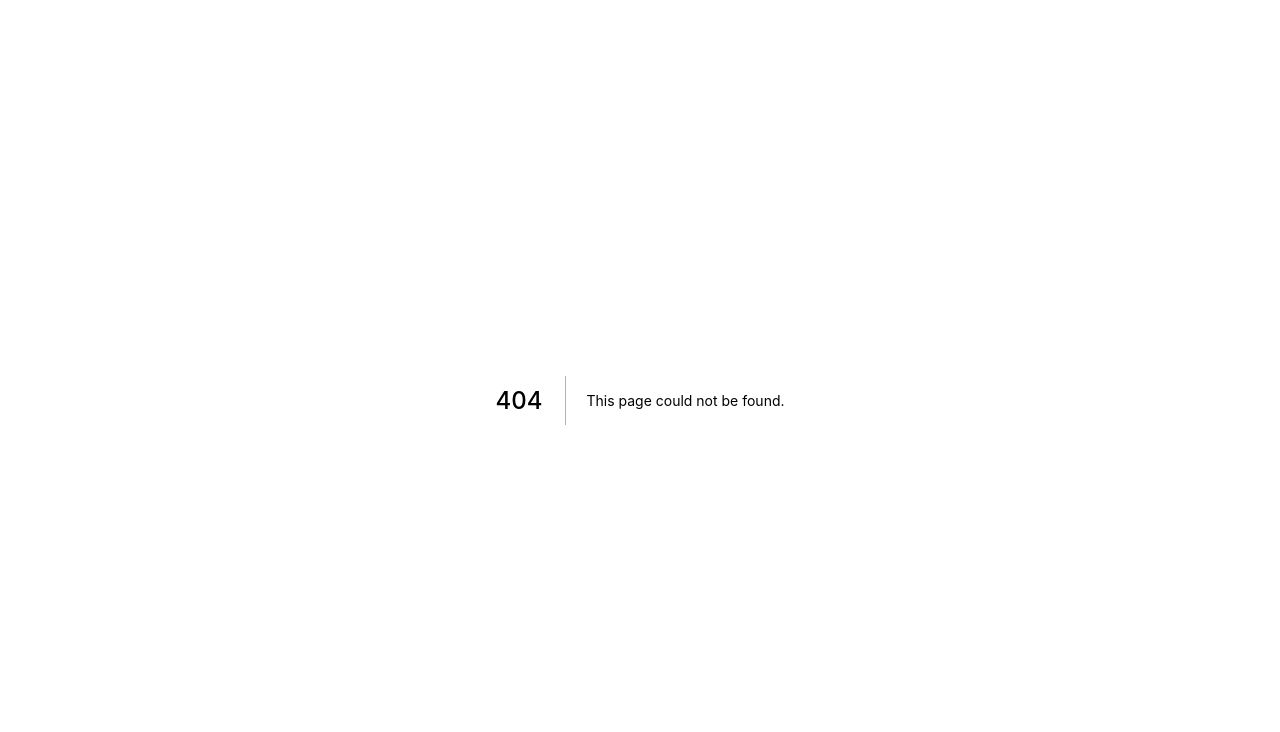
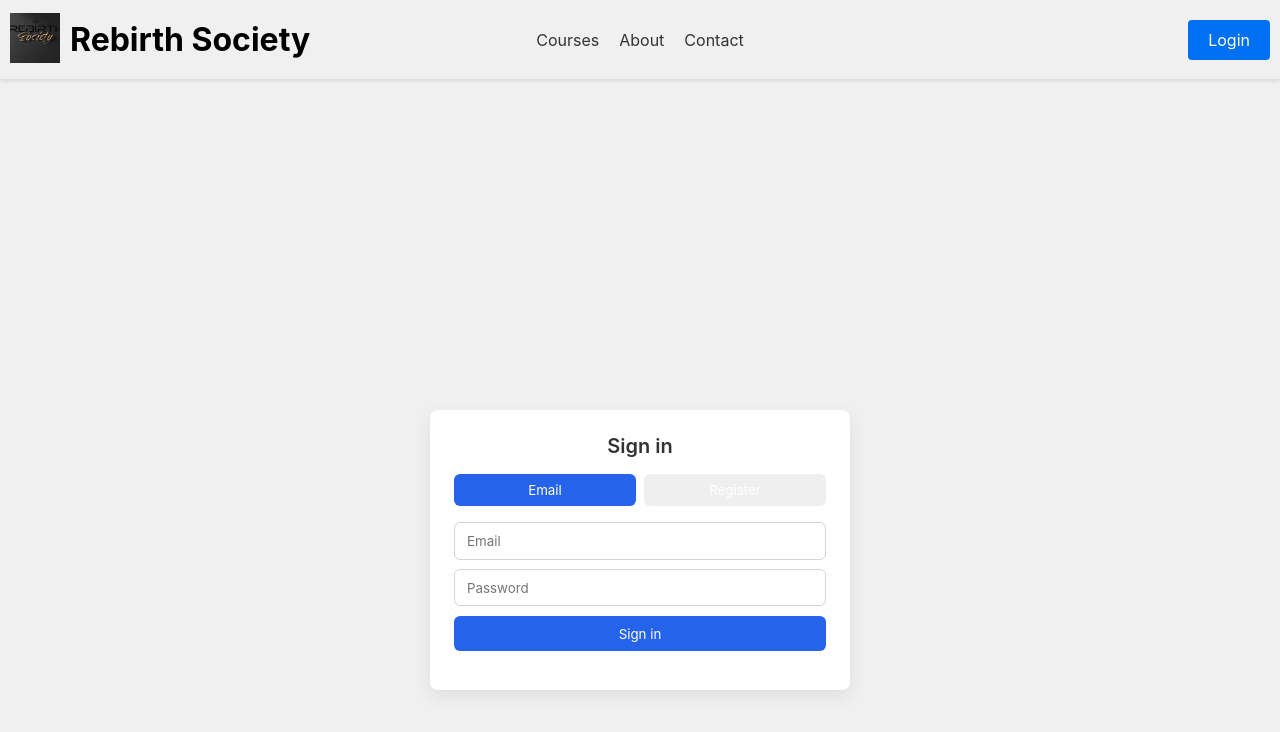
Before and after one commit to Dapharrrr/Rebirth-Society, a Next.js app: page /login in a window 1280 px wide. Before the commit this address had no page. Shown: the top 732 px of the page. Built offline with nearby package versions, Linux system fonts and the light colour scheme.

Commit message:
add login and nextauth

```diff
--- a/app/components/Navbar.tsx
+++ b/app/components/Navbar.tsx
@@ -1,7 +1,32 @@
+"use client";
+import React, { useEffect, useState } from "react";
 import Image from "next/image";
 import styles from "./navbar.module.scss";
 
-const Navbar: React.FC = () => (
+const Navbar: React.FC = () => {
+  const [user, setUser] = useState<any | null>(null);
+
+  useEffect(() => {
+    try {
+      const raw = localStorage.getItem("user");
+      if (raw) setUser(JSON.parse(raw));
+    } catch (e) {
+      setUser(null);
+    }
+  }, []);
+
+  function handleLogout() {
+    try {
+      localStorage.removeItem("user");
+    } catch (e) {
+      // ignore
+    }
+    setUser(null);
+    // reload to reflect logged-out state
+    window.location.href = "/";
+  }
+
+  return (
     <nav className={styles.navigation} aria-label="Main navigation">
       <div className={styles.navLeft}>
         <a href="#"><Image src="/images/logo.jpg" alt="Logo of the school" width={50} height={50} /></a>
@@ -14,8 +39,15 @@ const Navbar: React.FC = () => (
         <a className={styles.navLink} href="#deploy">Contact</a>
       </div>
 
-    <a className={styles.login} href="#login">Login</a>
+      {user ? (
+        <button className={styles.login} onClick={handleLogout}>
+          Logout
+        </button>
+      ) : (
+        <a className={styles.login} href="/login">Login</a>
+      )}
     </nav>
   );
+};
 
 export { Navbar };
--- /dev/null
+++ b/app/login/login.scss
@@ -0,0 +1,62 @@
+
+.login-page {
+	min-height: 100vh;
+	padding-top: 72px; /* leave space for fixed navbar */
+	display: flex;
+	align-items: center;
+	justify-content: center;
+	padding: 2rem;
+}
+
+.card {
+	width: 100%;
+	max-width: 420px;
+	background: #fff;
+	padding: 1.5rem;
+	border-radius: 8px;
+	box-shadow: 0 6px 18px rgba(0,0,0,0.08);
+}
+
+.title {
+	font-size: 1.25rem;
+	font-weight: 600;
+	margin-bottom: 1rem;
+}
+
+.tabs {
+	display: flex;
+	gap: 8px;
+	margin-bottom: 1rem;
+}
+
+.tab {
+	flex: 1;
+	padding: 0.5rem 0.75rem;
+	border-radius: 6px;
+	background: #efefef;
+	border: none;
+	cursor: pointer;
+}
+
+.tab.active {
+	background: #2563eb;
+	color: #fff;
+}
+
+.error { color: #b91c1c; margin-bottom: .75rem; }
+.message { color: #065f46; margin-bottom: .75rem; }
+
+.form { display: flex; flex-direction: column; gap: .6rem; margin-bottom: .9rem; }
+.input {
+	padding: .6rem .75rem;
+	border: 1px solid #d1d5db;
+	border-radius: 6px;
+}
+
+.btn { padding: .6rem .75rem; border-radius: 6px; border: none; cursor: pointer; }
+.btn-primary { background: #2563eb; color: #fff; width: 100%; }
+
+.or { text-align: center; color: #6b7280; margin: .8rem 0; }
+
+.btn-google { display: none; }
+.google-icon { display: none; }
--- /dev/null
+++ b/app/login/page.tsx
@@ -0,0 +1,115 @@
+"use client";
+
+import "./login.scss";
+import { useState } from "react";
+import { Navbar } from "../components/Navbar";
+
+export default function LoginPage() {
+  const [mode, setMode] = useState<"login" | "register">("login");
+  const [email, setEmail] = useState("");
+  const [password, setPassword] = useState("");
+  const [name, setName] = useState("");
+  const [firstName, setFirstName] = useState("");
+  const [loading, setLoading] = useState(false);
+  const [message, setMessage] = useState<string | null>(null);
+  const [error, setError] = useState<string | null>(null);
+
+  async function handleRegister(e: React.FormEvent) {
+    e.preventDefault();
+    setError(null);
+    setMessage(null);
+    setLoading(true);
+    try {
+  const res = await fetch("/api/users", {
+        method: "POST",
+        headers: { "Content-Type": "application/json" },
+        body: JSON.stringify({ email, password, name, firstName }),
+      });
+      const body = await res.json();
+  if (!res.ok) throw new Error(body?.error || JSON.stringify(body));
+  setMessage("Account created — you can now sign in.");
+      setEmail("");
+      setPassword("");
+      setName("");
+      setFirstName("");
+      setMode("login");
+    } catch (err: any) {
+      setError(err?.message ?? "Error creating account");
+    } finally {
+      setLoading(false);
+    }
+  }
+
+  async function handleLogin(e: React.FormEvent) {
+    e.preventDefault();
+    setError(null);
+    setMessage(null);
+    setLoading(true);
+    try {
+      const res = await fetch("/api/auth/login", {
+        method: "POST",
+        headers: { "Content-Type": "application/json" },
+        body: JSON.stringify({ email, password }),
+      });
+      const body = await res.json();
+      if (!res.ok) throw new Error(body?.error || JSON.stringify(body));
+
+      // backend returns { user }
+      if (body?.user) {
+        // simple session store
+        localStorage.setItem("user", JSON.stringify(body.user));
+        setMessage("Signed in — redirecting...");
+        setTimeout(() => (window.location.href = "/"), 800);
+      } else {
+        setMessage("Sign in successful");
+      }
+    } catch (err: any) {
+      setError(err?.message ?? "Error signing in");
+    } finally {
+      setLoading(false);
+    }
+  }
+
+  return (
+    <>
+      <Navbar />
+      <main className="login-page">
+        <div className="card">
+          <h1 className="title">{mode === "login" ? "Sign in" : "Sign up"}</h1>
+
+        <div className="tabs">
+          <button className={`tab ${mode === "login" ? "active" : ""}`} onClick={() => setMode("login")}>
+            Email
+          </button>
+          <button className={`tab ${mode === "register" ? "active" : ""}`} onClick={() => setMode("register")}>
+            Register
+          </button>
+        </div>
+
+        {error && <div className="error">{error}</div>}
+        {message && <div className="message">{message}</div>}
+
+        {mode === "register" ? (
+          <form onSubmit={handleRegister} className="form">
+            <input value={firstName} onChange={(e) => setFirstName(e.target.value)} placeholder="First name" className="input" />
+            <input value={name} onChange={(e) => setName(e.target.value)} placeholder="Last name" className="input" />
+            <input value={email} onChange={(e) => setEmail(e.target.value)} type="email" placeholder="Email" className="input" />
+            <input value={password} onChange={(e) => setPassword(e.target.value)} type="password" placeholder="Password" className="input" />
+            <button disabled={loading} type="submit" className="btn btn-primary">
+              {loading ? "Creating..." : "Create account"}
+            </button>
+          </form>
+        ) : (
+          <form onSubmit={handleLogin} className="form">
+            <input value={email} onChange={(e) => setEmail(e.target.value)} type="email" placeholder="Email" className="input" />
+            <input value={password} onChange={(e) => setPassword(e.target.value)} type="password" placeholder="Password" className="input" />
+            <button disabled={loading} type="submit" className="btn btn-primary">
+              {loading ? "Signing in..." : "Sign in"}
+            </button>
+          </form>
+        )}
+      </div>
+    </main>
+    </>
+  );
+}
```
Also changed, not shown: app/api/auth/[...nextauth]/route.ts (+3 -18 lines), app/api/auth/login/route.ts (added, +26 -0 lines), 1 other file (tests, documents, lock files or other folders). Lines whose indentation alone changed are shown as unchanged.
